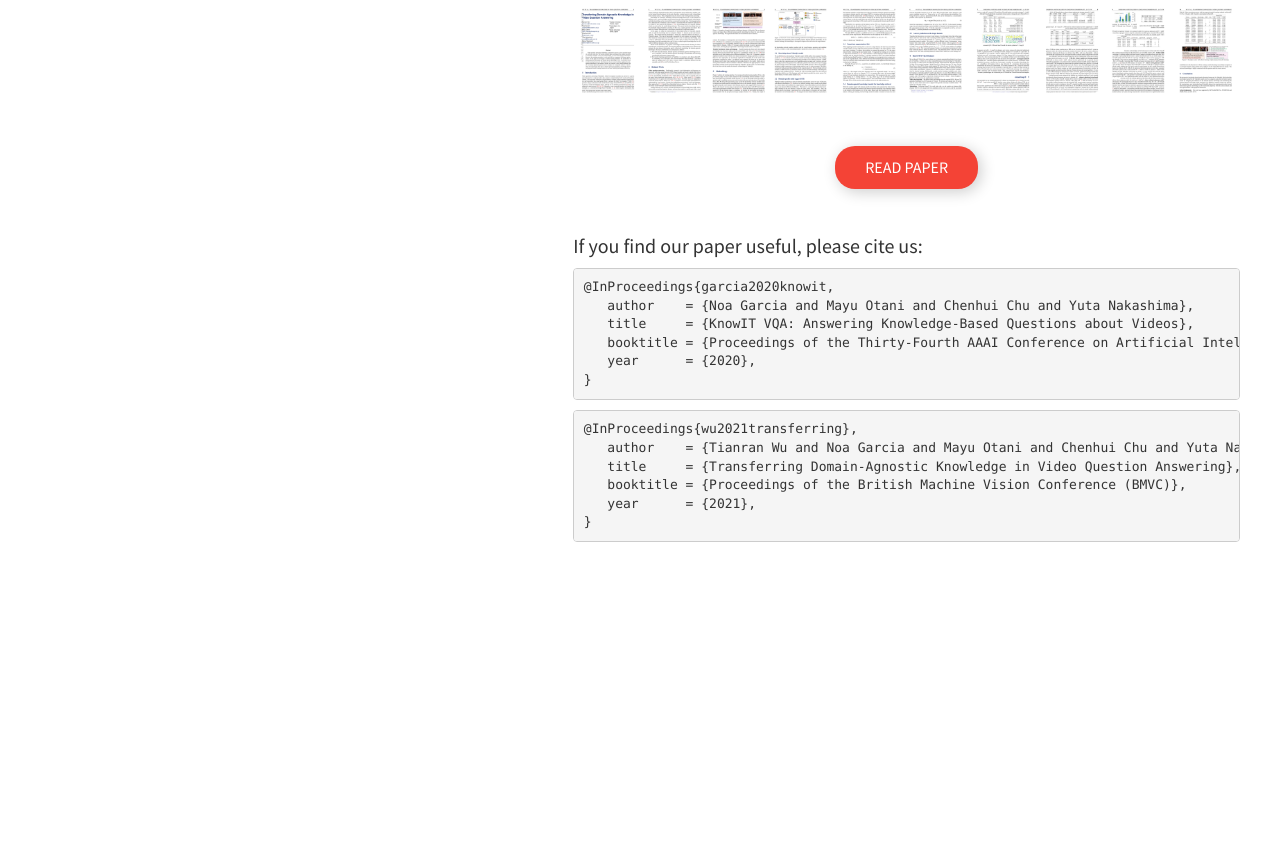
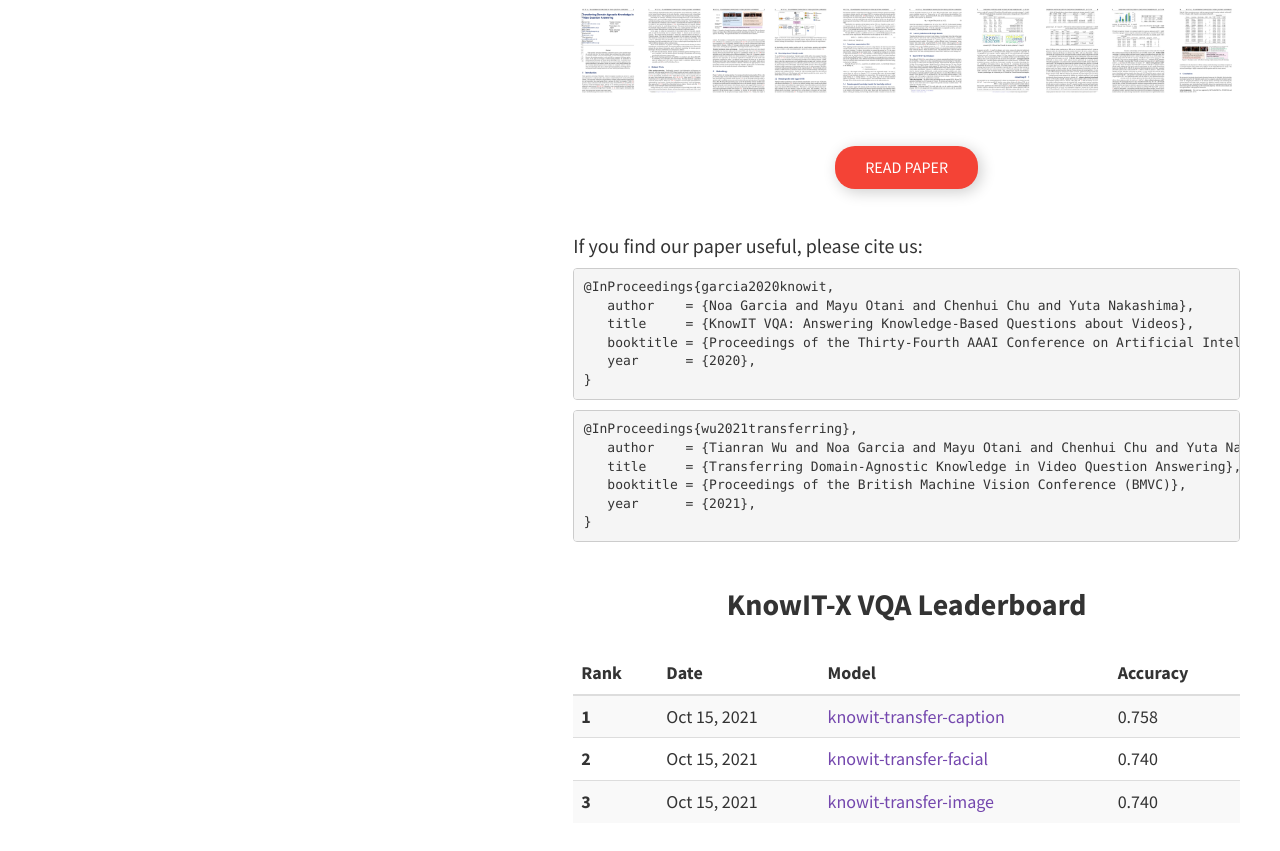
Before and after one commit to knowit-vqa/knowit-vqa.github.io, a plain HTML site: page index.html in a window 1280 px wide. Shown: the part 817-1668 px from the top of the page. Before the commit the page ends 1429 px from the top, so only its background shows below. Drawn offline with nearby package versions, Linux system fonts and the light colour scheme; a web font is replaced by a local one.

Commit message:
Update index.html

```diff
--- a/index.html
+++ b/index.html
@@ -233,7 +233,7 @@ Created by pixpalette.com - online design magazine -->
                         <div class="col-md-12 text-center">
                             <h2><b>Transferring Domain-Agnostic Knowledge in VideoQA</b></h2><br>
                         </div>
-                        <h4> We proposed two modules to help transfer the knowledge learned by the VideoQA model. </h4><br>
+                        <h4> We proposed two modules to help transfer the knowledge learned by the VideoQA model. </h4>
                         <h4> With ROCK as the backbone model, domain-specific knowledge tagger (DET) is designed to recognize and tag the particular knowledge
                           in a certain domain to mitigate the knowledge gap between source and target dataset.
                           Target data augmentation (TargetDA) helps overcome the overfitting on smaller scale target datasets. </h4><br>
@@ -303,6 +303,42 @@ Created by pixpalette.com - online design magazine -->
 </table>
 </div>
 
+<div class="col-md-12 text-center">
+  <h2><b>KnowIT-X VQA Leaderboard</b></h2><br>
+</div>
+<table class="table table-striped">
+  <thead>
+    <tr>
+      <th scope="col">Rank</th>
+      <th scope="col">Date</th>
+      <th scope="col">Model</th>
+      <th scope="col">Accuracy</th>
+    </tr>
+  </thead>
+  <tbody>
+    <tr>
+      <th scope="row">1</th>
+      <td>Oct 15, 2021</td>
+      <td><a href="https://github.com/TianranWu/KnowIT-X">knowit-transfer-caption</a></td>
+      <td>0.758</td>
+    </tr>
+    <tr>
+      <th scope="row">2</th>
+      <td>Oct 15, 2021</td>
+      <td><a href="https://github.com/TianranWu/KnowIT-X">knowit-transfer-facial</a></td>
+      <td>0.740</td>
+    </tr>
+    <tr>
+      <th scope="row">3</th>
+      <td>Oct 15, 2021</td>
+      <td><a href="https://github.com/TianranWu/KnowIT-X">knowit-transfer-image</a></td>
+      <td>0.740</td>
+    </tr>
+
+    </tbody>
+    </table>
+    </div>
+
 
 <div role="tabpanel" class="tab-pane fade" id="contact">
     <div class="col-md-12 text-center">
```
